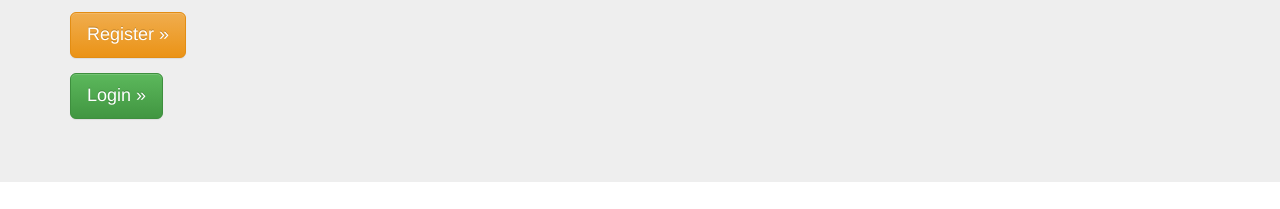
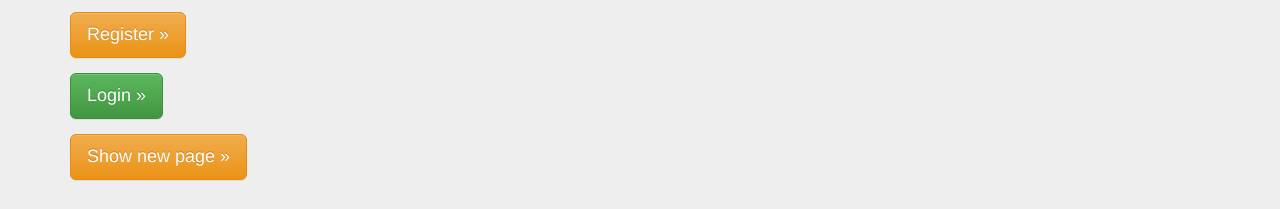
Before and after one commit to Eider3a/Makigastest, a plain HTML site: page index.html in a window 1280 px wide. Shown: the part 260-469 px from the top of the page. Drawn offline with nearby package versions, Linux system fonts and the light colour scheme.

Commit message:
added new button to show page

```diff
--- a/index.html
+++ b/index.html
@@ -59,6 +59,7 @@
         <p>This is a template for a simple marketing or informational website. It includes a large callout called a jumbotron and three supporting pieces of content. Use it as a starting point to create something more unique.</p>
         <p><a class="btn btn-warning btn-lg" href="#" role="button">Register &raquo;</a></p>
         <p><a class="btn btn-success btn-lg" href="#" role="button">Login &raquo;</a></p>
+        <p><a class="btn btn-warning btn-lg" href="#" role="button">Show new page &raquo;</a></p>
       </div>
     </div>
 
```
